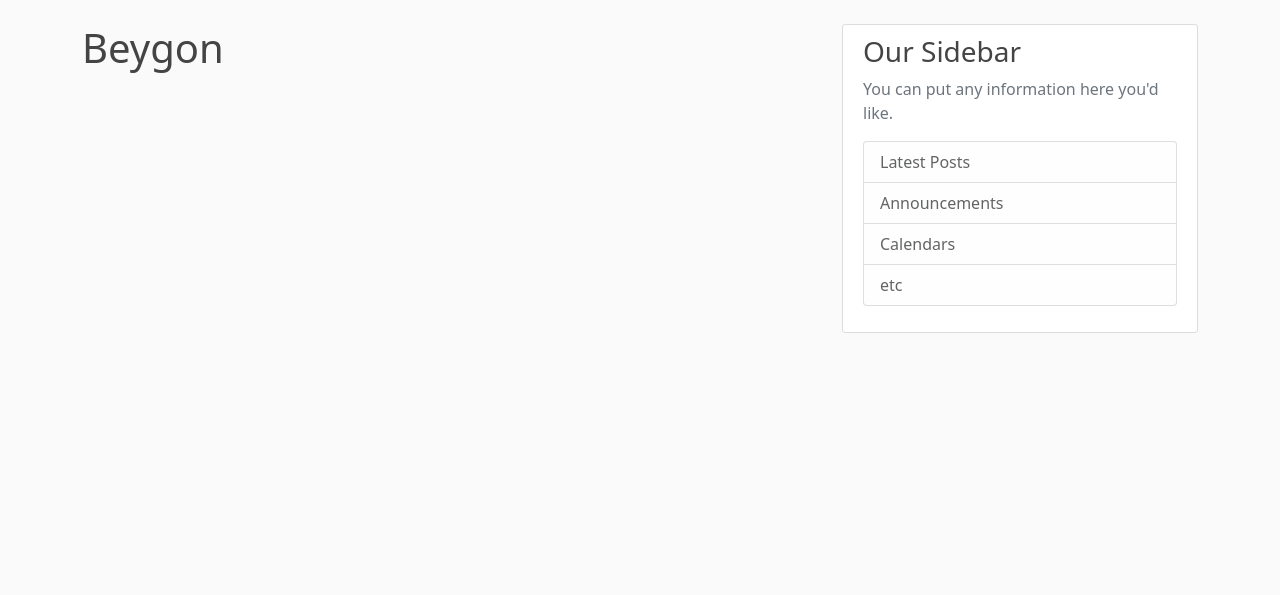
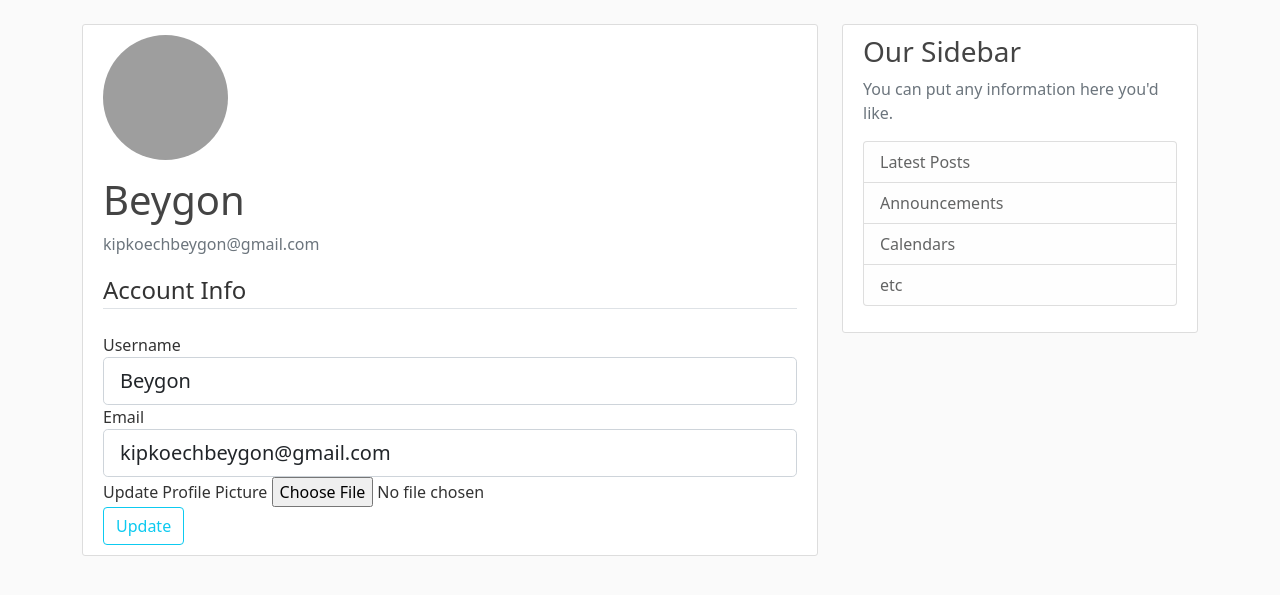
Before and after one commit to BeygonK/Blog, a Flask app: page /account in a window 1280 px wide. Shown: the part 56-651 px from the top of the page. Run offline with Flask 3, Linux system fonts and the light colour scheme; a user stored in the database is signed in; some libraries are stand-ins or nearby versions; grey boxes are pictures that could not be loaded.

Commit message:
Created for to update user profile

```diff
--- a/flaskblog/forms.py
+++ b/flaskblog/forms.py
@@ -3,9 +3,11 @@ for the forms using wtforms
 """
 
 from flask_wtf import FlaskForm
+from flask_wtf.file import FileField, FileAllowed
 from wtforms import StringField, PasswordField, SubmitField, BooleanField
 from wtforms.validators import DataRequired, Length, Email, EqualTo, ValidationError
-
+from flask_login import current_user
+from flaskblog.models import User
 
 class RegistrationForm(FlaskForm):
     """Creates fields for registration"""
@@ -20,6 +22,25 @@ class RegistrationForm(FlaskForm):
     submit = SubmitField('Sign Up')
 
 
+class UpdateAccountForm(FlaskForm):
+    username = StringField('Username',
+                           validators=[DataRequired(), Length(min=2, max=20)])
+    email = StringField('Email',
+                        validators=[DataRequired(), Email()])
+    picture = FileField('Update Profile Picture', validators=[FileAllowed(['jpg', 'png'])])
+    submit = SubmitField('Update')
+
+    def validate_username(self, username):
+        if username.data != current_user.username:
+            user = User.query.filter_by(username=username.data).first()
+            if user:
+                raise ValidationError('That username is taken. Please choose a different one.')
+
+    def validate_email(self, email):
+        if email.data != current_user.email:
+            user = User.query.filter_by(email=email.data).first()
+            if user:
+                raise ValidationError('That email is taken. Please choose a different one.')
 class LoginForm(FlaskForm):
     """Create fields for login"""
 
--- a/flaskblog/routes.py
+++ b/flaskblog/routes.py
@@ -4,7 +4,10 @@ to specific pages
 
 from flask import render_template, url_for, flash, redirect, request
 from flaskblog import app, bcrypt, db
-from flaskblog.forms import RegistrationForm, LoginForm
+import os
+from PIL import Image
+import secrets
+from flaskblog.forms import RegistrationForm, LoginForm, UpdateAccountForm
 from flaskblog.models import User, Post
 from flask_login import login_user, current_user, logout_user, login_required
 
@@ -64,7 +67,40 @@ def logout():
     logout_user()
     return redirect(url_for('home'))
 
-@app.route("/account")
+def save_picture(form_picture):
+    random_hex = secrets.token_hex(8)
+    _, f_ext = os.path.splitext(form_picture.filename)
+    picture_fn = random_hex + f_ext
+    picture_path = os.path.join(app.root_path, 'static/profile_pics', picture_fn)
+
+    output_size = (125, 125)
+    i = Image.open(form_picture)
+    i.thumbnail(output_size)
+    i.save(picture_path)
+
+    return picture_fn
+
+@app.route("/account", methods=['GET', 'POST'])
 @login_required
 def account():
-    return render_template('account.html', title='Account')
+    """Handles the  users account"""
+
+    form = UpdateAccountForm()
+    if form.validate_on_submit():
+        if form.picture.data:
+            picture_file = save_picture(form.picture.data)
+            current_user.image_file = picture_file
+        current_user.username = form.username.data
+        current_user.email = form.email.data
+        db.session.commit()
+        flash('Account updated!', 'success')
+        return redirect(url_for('account'))
+    elif request.method == 'GET':
+        form.username.data = current_user.username
+        form.email.data = current_user.email
+    image_file = url_for('static',
+                         filename='profile_pics/' + current_user.image_file)
+    return render_template('account.html',
+                           title='Account',
+                           form=form,
+                           image_file=image_file)
--- a/flaskblog/templates/account.html
+++ b/flaskblog/templates/account.html
@@ -1,4 +1,57 @@
 {% extends "base.html" %}
 {% block content %}
-    <h1>{{ current_user.username }}</h1>
+    <div class="content-section">
+      <div class="media">
+        <img class="rounded-circle account-img" src="{{ image_file }}">
+        <div class="media-body">
+          <h2 class="account-heading">{{ current_user.username }}</h2>
+          <p class="text-secondary">{{ current_user.email }}</p>
+        </div>
+      </div>
+        <form method="POST" action="" enctype="multipart/form-data">
+            {{ form.hidden_tag() }}
+            <fieldset class="form-group">
+                <legend class="border-bottom mb-4">Account Info</legend>
+                <div class="form-group">
+                    {{ form.username.label(class="form-control-label") }}
+
+                    {% if form.username.errors %}
+                        {{ form.username(class="form-control form-control-lg is-invalid") }}
+                        <div class="invalid-feedback">
+                            {% for error in form.username.errors %}
+                                <span>{{ error }}</span>
+                            {% endfor %}
+                        </div>
+                    {% else %}
+                        {{ form.username(class="form-control form-control-lg") }}
+                    {% endif %}
+                </div>
+                <div class="form-group">
+                    {{ form.email.label(class="form-control-label") }}
+                    {% if form.email.errors %}
+                        {{ form.email(class="form-control form-control-lg is-invalid") }}
+                        <div class="invalid-feedback">
+                            {% for error in form.email.errors %}
+                                <span>{{ error }}</span>
+                            {% endfor %}
+                        </div>
+                    {% else %}
+                        {{ form.email(class="form-control form-control-lg") }}
+                    {% endif %}
+                </div>
+                <div class="form-group">
+                    {{ form.picture.label() }}
+                    {{ form.picture(class="form-control-file") }}
+                    {% if form.picture.errors %}
+                        {% for error in form.picture.errors %}
+                            <span class="text-danger">{{ error }}</span></br>
+                        {% endfor %}
+                    {% endif %}
+                </div>
+            </fieldset>
+            <div class="form-group">
+                {{ form.submit(class="btn btn-outline-info") }}
+            </div>
+        </form>
+    </div>
 {% endblock content %}
```
Also changed, not shown: flaskblog/static/profile_pics/0f0236cb6e8b2b87.png (added).
